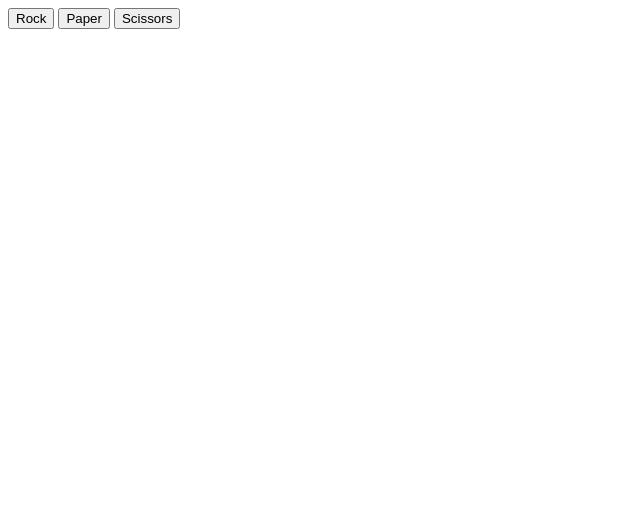
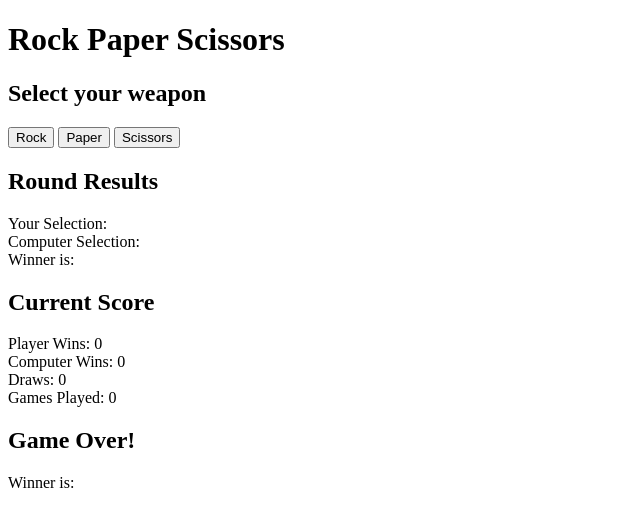
Before and after one commit to cmarken/odin-rock-paper-scissors, a plain HTML site: page index.html in a window 1280 px wide. Shown: the whole page, without its empty margins (0-640 px from the left). Drawn offline with Linux system fonts and the light colour scheme.

Commit message:
Add HTML structure

```diff
--- a/index.html
+++ b/index.html
@@ -3,13 +3,34 @@
 <head>
     <meta charset="UTF-8">
     <meta name="viewport" content="width=device-width, initial-scale=1.0">
-    <title>Document</title>
+    <title>Rock Paper Scissors</title>
 </head>
 <body>
+    <h1>Rock Paper Scissors</h1>
+    <h2>Select your weapon</h2>
     <button class='selectionButton' type="button" value="rock">Rock</button>
     <button class='selectionButton' type="button" value="paper">Paper</button>
     <button class='selectionButton' type="button" value="scissors">Scissors</button>
 
+    <div id="round-results">
+        <h2>Round Results</h2>
+        <div id="your-selection">Your Selection: </div>
+        <div id="computer-selection">Computer Selection: </div>
+        <div id="round-winner">Winner is: </div>
+    </div>
+
+    <div id="standing">
+        <h2>Current Score</h2>
+        <div>Player Wins: 0</div>
+        <div>Computer Wins: 0</div>
+        <div>Draws: 0</div>
+        <div>Games Played: 0</div>
+    </div>
+
+    <div>
+        <h2>Game Over!</h2>
+        <div>Winner is: </div>
+    </div>
     <script src="./js/script.js"></script>
 </body>
 </html>
```
